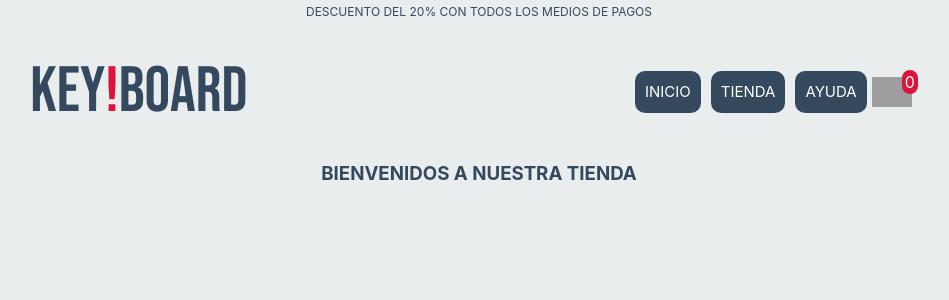
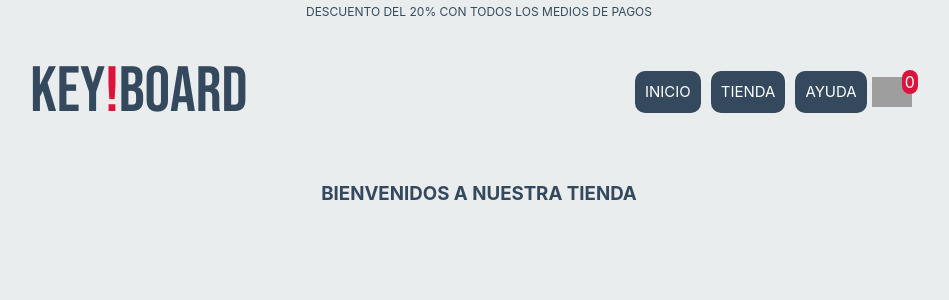
Before and after one commit to EduEzMez/ProyectoFinal-React, a React (Vite) app: page / in a window 1280 px wide. Shown: the top 300 px of the page, without its empty margins (161-1110 px from the left). Built offline with nearby package versions, Linux system fonts and the light colour scheme; grey boxes are pictures that could not be loaded.

Commit message:
Ajuste h3 ItemListContainer

```diff
--- a/src/components/ItemListContainer/index.jsx
+++ b/src/components/ItemListContainer/index.jsx
@@ -1,7 +1,9 @@
+import "./itemlist.css"
+
 const ItemListContainer = ({greeting}) => {
     return (
         <div>
-            <h3 >{greeting}</h3>
+            <h3 className="item_list1">{greeting}</h3>
         </div>
     )
 }
--- /dev/null
+++ b/src/components/ItemListContainer/itemlist.css
@@ -0,0 +1,4 @@
+.item_list1{
+    padding: 10px;
+    margin: 10px;
+}
```
Also changed, not shown: 5 other files (tests, documents, lock files or other folders).
